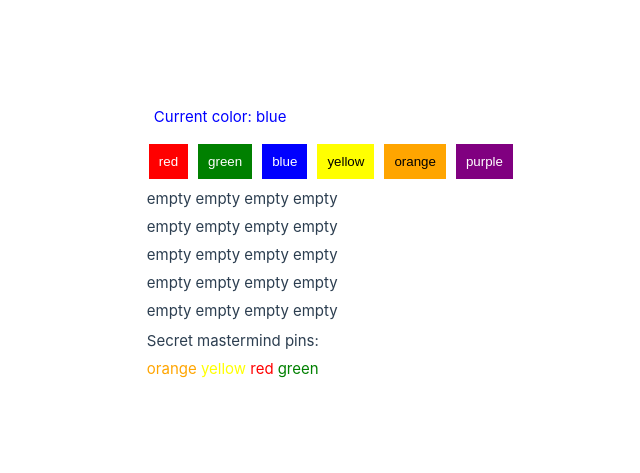
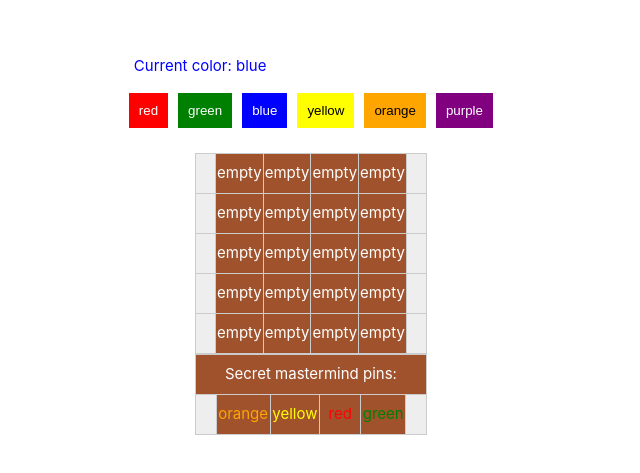
Before and after one commit to JohanCodeForFun/mastermind, a Vue app: page / in a window 1280 px wide. Shown: the part 161-634 px from the top of the page, without its empty margins (122-762 px from the left). Built offline with nearby package versions, Linux system fonts and the light colour scheme; the HTML template or start-up script is replaced by a standard one.

Commit message:
add simple styling for the game

```diff
--- a/src/App.vue
+++ b/src/App.vue
@@ -33,16 +33,37 @@ onMounted(() => {
 
 <template>
   <main>
-    <p :style="{ color: currentColor }">Current color: {{ currentColor }}</p>
-    <PickColor :currentColor="currentColor" @updateColor="updateColor" />
-    <PinRow :row="pinRow" @update-row="updateRow" />
-    <MasterMindRow :data="secretPins" />
+    <div class="color-picker">
+      <p :style="{ color: currentColor }">Current color: {{ currentColor }}</p>
+      <PickColor :currentColor="currentColor" @updateColor="updateColor" />
+    </div>
+    <div class="game-board">
+      <PinRow :row="pinRow" @update-row="updateRow" />
+      <MasterMindRow :data="secretPins" />
+    </div>
   </main>
 </template>
 
 <style scoped>
+main {
+  display: flex;
+  flex-direction: column;
+  align-items: center;
+  padding: 20px;
+}
+
+.color-picker {
+  margin-bottom: 20px;
+}
+
+.game-board {
+  display: flex;
+  flex-direction: column;
+  align-items: center;
+}
+
 p {
   padding: 10px;
-  color: white;
+  color: white; /* Adjust text color for better readability */
 }
 </style>
--- a/src/components/MasterMindRow.vue
+++ b/src/components/MasterMindRow.vue
@@ -8,15 +8,39 @@ defineProps<{
   <table>
     <tbody>
       <tr>
-        <td :colspan="data.length">Secret mastermind pins:</td>
+        <td :colspan="data.length + 2">Secret mastermind pins:</td>
       </tr>
       <tr>
+        <td class="score-pin"></td>
         <td v-for="pin in data" :style="{ color: pin }">
           {{ pin }}
         </td>
+        <td class="score-pin"></td>
       </tr>
     </tbody>
   </table>
 </template>
 
-<style scoped></style>
+<style scoped>
+table {
+  width: 100%;
+  border-collapse: collapse;
+}
+
+td {
+  width: 40px;
+  height: 40px;
+  text-align: center;
+  vertical-align: middle;
+  border: 1px solid #ccc;
+  background-color: sienna;
+  cursor: pointer;
+  color: #fff;
+}
+
+.score-pin {
+  width: 20px;
+  height: 40px;
+  background-color: #eee;
+}
+</style>
--- a/src/components/PinRow.vue
+++ b/src/components/PinRow.vue
@@ -14,6 +14,7 @@ const setContent = (rowIndex: number, colIndex: number) => {
   <table>
     <tbody>
       <tr v-for="(subArray, rowIndex) in row" :key="rowIndex">
+        <td class="score-pin"></td>
         <td
           v-for="(pin, colIndex) in subArray"
           @click="setContent(rowIndex, colIndex)"
@@ -21,14 +22,32 @@ const setContent = (rowIndex: number, colIndex: number) => {
         >
           {{ pin }}
         </td>
+        <td class="score-pin"></td>
       </tr>
     </tbody>
   </table>
 </template>
 
 <style scoped>
-span {
-  padding: 0.5rem 0.3rem;
-  border: 1px solid red;
+table {
+  width: 100%;
+  border-collapse: collapse;
+}
+
+td {
+  width: 40px;
+  height: 40px;
+  text-align: center;
+  vertical-align: middle;
+  border: 1px solid #ccc;
+  background-color: sienna;
+  cursor: pointer;
+  color: #fff;
+}
+
+.score-pin {
+  width: 20px;
+  height: 40px;
+  background-color: #eee;
 }
 </style>
```
